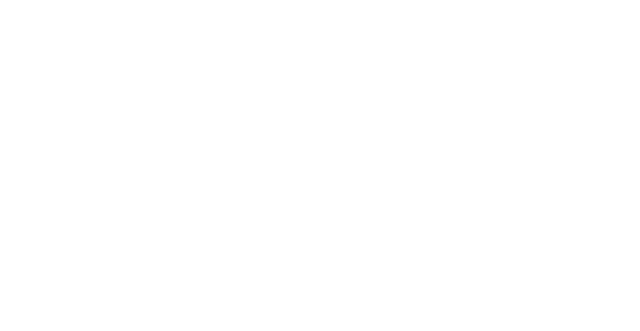
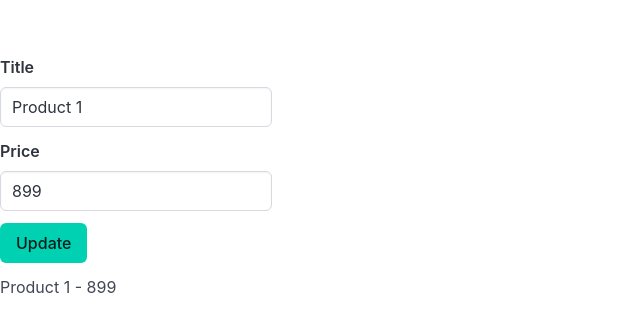
Before and after one commit to daffaabp/react-js-for-beginner, a React (Vite) app: page /edit/1 in a window 1280 px wide. Before the commit this address had no page. Shown: the part 223-554 px from the top of the page, without its empty margins (0-640 px from the left). Built offline with nearby package versions, Linux system fonts and the light colour scheme; data requests are answered from the project's data file.

Commit message:
9_updateData

```diff
--- a/db.json
+++ b/db.json
@@ -1,9 +1,9 @@
 {
   "products": [
     {
-      "id": "1",
       "title": "Product 1",
-      "price": 899
+      "price": "899",
+      "id": "1"
     },
     {
       "id": "2",
@@ -21,14 +21,9 @@
       "price": 122
     },
     {
-      "id": "5",
-      "title": "Product 5",
-      "price": 108
-    },
-    {
-      "id": 6,
-      "title": "Buku",
-      "price": "2000"
+      "title": "Aqua Gelas",
+      "price": "2000",
+      "id": "5"
     }
   ]
 }
--- a/src/App.jsx
+++ b/src/App.jsx
@@ -1,6 +1,7 @@
 import { BrowserRouter as Router, Routes, Route } from "react-router-dom";
 import ProductList from "./components/ProductList";
 import AddProduct from "./components/AddProduct";
+import EditProduct from "./components/EditProduct";
 
 function App() {
   return (
@@ -9,6 +10,7 @@
         <Routes>
           <Route exact path="/" element={<ProductList />} />
           <Route path="/add" element={<AddProduct />} />
+          <Route path="/edit/:id" element={<EditProduct />} />
         </Routes>
       </Router>
     </div>
--- /dev/null
+++ b/src/components/EditProduct.jsx
@@ -0,0 +1,104 @@
+import { useState, useEffect } from "react";
+import { useNavigate, useParams } from "react-router-dom";
+const EditProduct = () => {
+  const [title, setTitle] = useState("");
+  const [price, setPrice] = useState("");
+  const [errors, setErrors] = useState({});
+  const navigate = useNavigate();
+  const { id } = useParams();
+
+  // untuk memanggil function getProductById saat halaman di-render pertama kali
+  useEffect(() => {
+    getProductById();
+  }, []);
+
+  // method untuk mengambil data produk berdasarkan ID dari API
+  const getProductById = async () => {
+    const response = await fetch(`http://localhost:3000/products/${id}`);
+    const data = await response.json();
+    setTitle(data.title);
+    setPrice(data.price);
+  };
+
+  // Validasi inputan
+  const validate = () => {
+    let tempErrors = {};
+    if (title.length < 5) {
+      tempErrors.title = "Judul harus memiliki panjang minimal 5 karakter";
+    }
+    if (title.length > 10) {
+      tempErrors.title = "Judul tidak boleh lebih dari 10 karakter";
+    }
+    if (!/^\d+$/.test(price)) {
+      tempErrors.price = "Harga harus berupa angka";
+    }
+    setErrors(tempErrors);
+    return Object.keys(tempErrors).length === 0;
+  };
+
+  const handlePriceChange = (e) => {
+    const value = e.target.value;
+    if (value === "" || /^\d+$/.test(value)) {
+      setPrice(value);
+    }
+  };
+
+  const updateProduct = async (e) => {
+    e.preventDefault();
+    if (!validate()) return;
+    const product = { title, price }; // Menghapus id dari objek produk karena id tidak perlu di-update
+    await fetch(`http://localhost:3000/products/${id}`, {
+      method: "PUT",
+      body: JSON.stringify(product),
+      headers: {
+        "Content-Type": "application/json",
+      },
+    });
+    navigate("/");
+  };
+
+  return (
+    <div>
+      <form onSubmit={updateProduct}>
+        <div className="field">
+          <label className="label">Title</label>
+          <div className="control">
+            <input
+              className="input"
+              value={title}
+              onChange={(e) => setTitle(e.target.value)}
+              type="text"
+              placeholder="Judul"
+            />
+            {errors.title && <p className="help is-danger">{errors.title}</p>}
+          </div>
+        </div>
+
+        <div className="field">
+          <label className="label">Price</label>
+          <div className="control">
+            <input
+              className="input"
+              value={price}
+              onChange={handlePriceChange}
+              type="text"
+              placeholder="Harga"
+            />
+            {errors.price && <p className="help is-danger">{errors.price}</p>}
+          </div>
+        </div>
+
+        <div className="field">
+          <div className="control">
+            <button className="button is-primary">Update</button>
+          </div>
+        </div>
+        <p>
+          {title} - {price}
+        </p>
+      </form>
+    </div>
+  );
+};
+
+export default EditProduct;
--- a/src/components/ProductList.jsx
+++ b/src/components/ProductList.jsx
@@ -1,4 +1,5 @@
 import { useState, useEffect } from "react";
+import { Link } from "react-router-dom";
 
 const ProductList = () => {
   const [products, setProducts] = useState([]);
@@ -31,7 +32,7 @@
               <td>{product.title}</td>
               <td>{product.price}</td>
               <td>
-                <button className="button is-small is-info">Edit</button>
+                <Link to={`/edit/${product.id}`} className="button is-small is-info">Edit</Link>
                 <button className="button is-small is-danger">Delete</button>
               </td>
             </tr>
```
